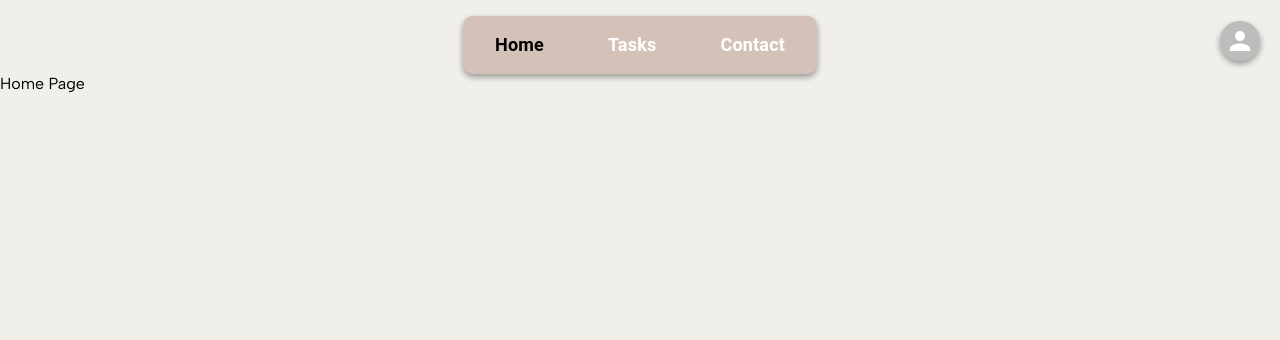
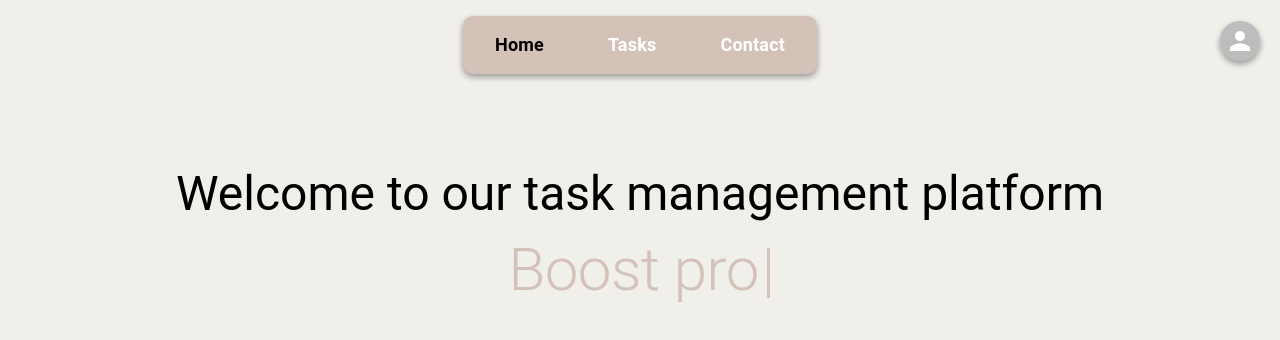
Before and after one commit to Suhelpatel786/react-taskManagement-frontend, a React (Create React App) app: page / in a window 1280 px wide. Shown: the top 340 px of the page. Built offline with nearby package versions, Linux system fonts and the light colour scheme; sample sign-in values are in the browser's storage.

Commit message:
bug fixed

```diff
--- a/package.json
+++ b/package.json
@@ -13,11 +13,15 @@
     "@types/node": "^16.7.13",
     "@types/react": "^18.0.0",
     "@types/react-dom": "^18.0.0",
+    "clsx": "^2.1.0",
     "formik": "^2.4.5",
+    "framer-motion": "^11.0.18",
     "react": "^18.2.0",
     "react-dom": "^18.2.0",
     "react-router-dom": "^6.22.3",
     "react-scripts": "5.0.1",
+    "react-simple-typewriter": "^5.0.1",
+    "tailwind-merge": "^2.2.2",
     "typescript": "^4.4.2",
     "web-vitals": "^2.1.0",
     "yup": "^1.4.0"
--- a/src/pages/HomePage.tsx
+++ b/src/pages/HomePage.tsx
@@ -1,7 +1,69 @@
 import React from "react";
+import { Box, Button, Typography } from "@mui/material";
+import { Typewriter } from "react-simple-typewriter";
+import { colors } from "../constants";
+import { color } from "framer-motion";
 
 const HomePage = () => {
-  return <div>Home Page</div>;
+  const handleType = (count: number) => {
+    // access word count number
+    console.log(count);
+  };
+
+  const handleDone = () => {
+    console.log(`Done after 5 loops!`);
+  };
+
+  return (
+    <Box>
+      <Box
+        display={"flex"}
+        flexDirection={"column"}
+        width={"100vw"}
+        justifyContent={"center"}
+        alignItems={"center"}
+      >
+        <Typography
+          variant="h3"
+          sx={{
+            pt: "5rem",
+            margin: "auto 0",
+            fontWeight: "700",
+            color: "black",
+            lineHeight: "5rem",
+          }}
+          style={{ paddingTop: "5rem", margin: "auto 0", fontWeight: "normal" }}
+        >
+          Welcome to our task management platform
+        </Typography>
+        <Typography variant="h2" color={colors.MainDarkColor}>
+          <Typewriter
+            cursorBlinking={false}
+            cursorColor={colors.MainDarkColor}
+            words={[
+              "Stay organized",
+              "Boost productivity",
+              "Take control",
+              "Achieve goals",
+              "Streamline workflow",
+              "Never miss deadlines",
+              "Seamless collaboration",
+              "Transform tasks",
+              "Empower success",
+            ]}
+            loop={5}
+            cursor
+            cursorStyle="|"
+            typeSpeed={70}
+            deleteSpeed={50}
+            delaySpeed={1000}
+            onLoopDone={handleDone}
+            onType={handleType}
+          />
+        </Typography>
+      </Box>
+    </Box>
+  );
 };
 
 export default HomePage;
```
Also changed, not shown: 1 other file (tests, documents, lock files or other folders).
